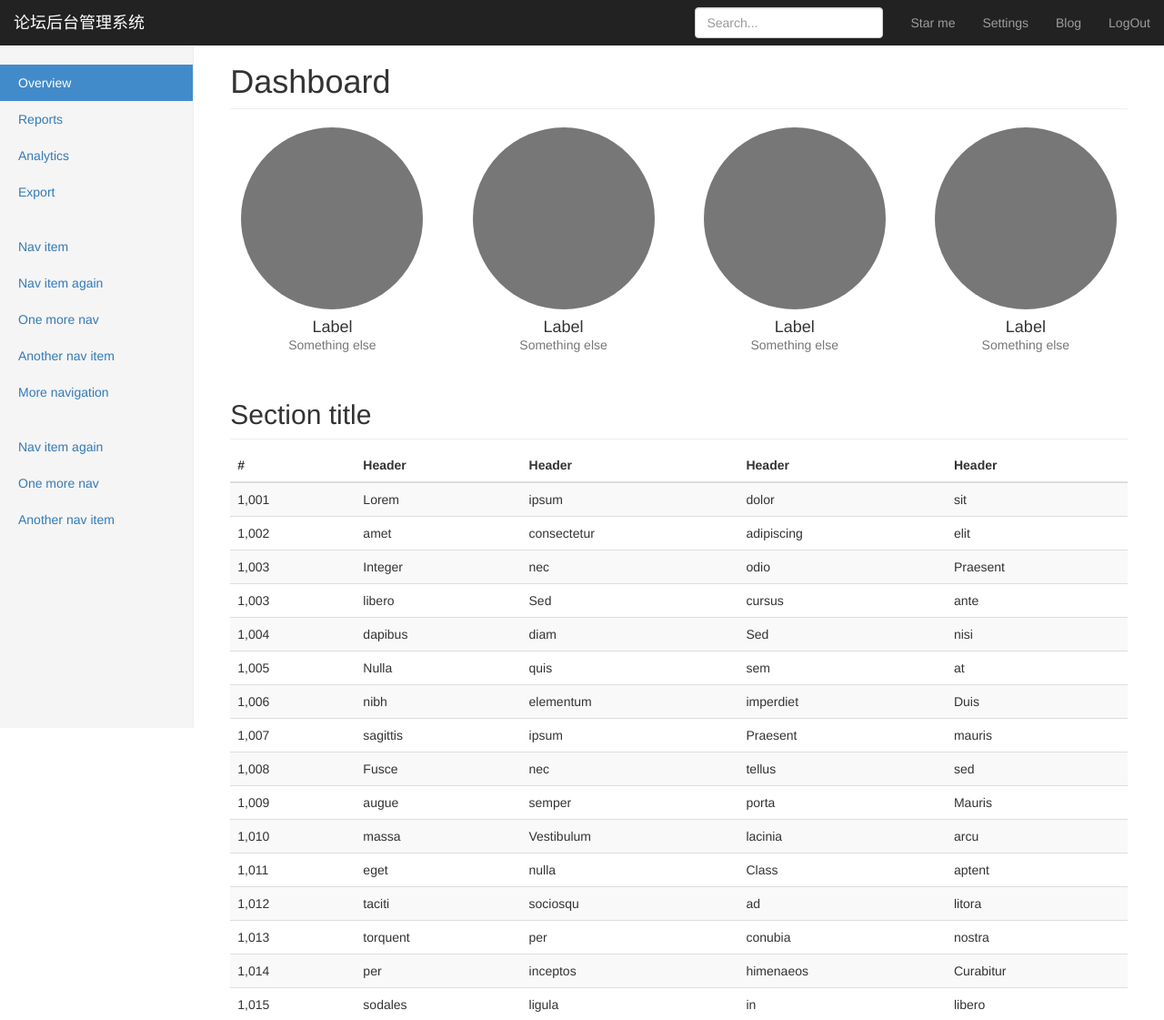
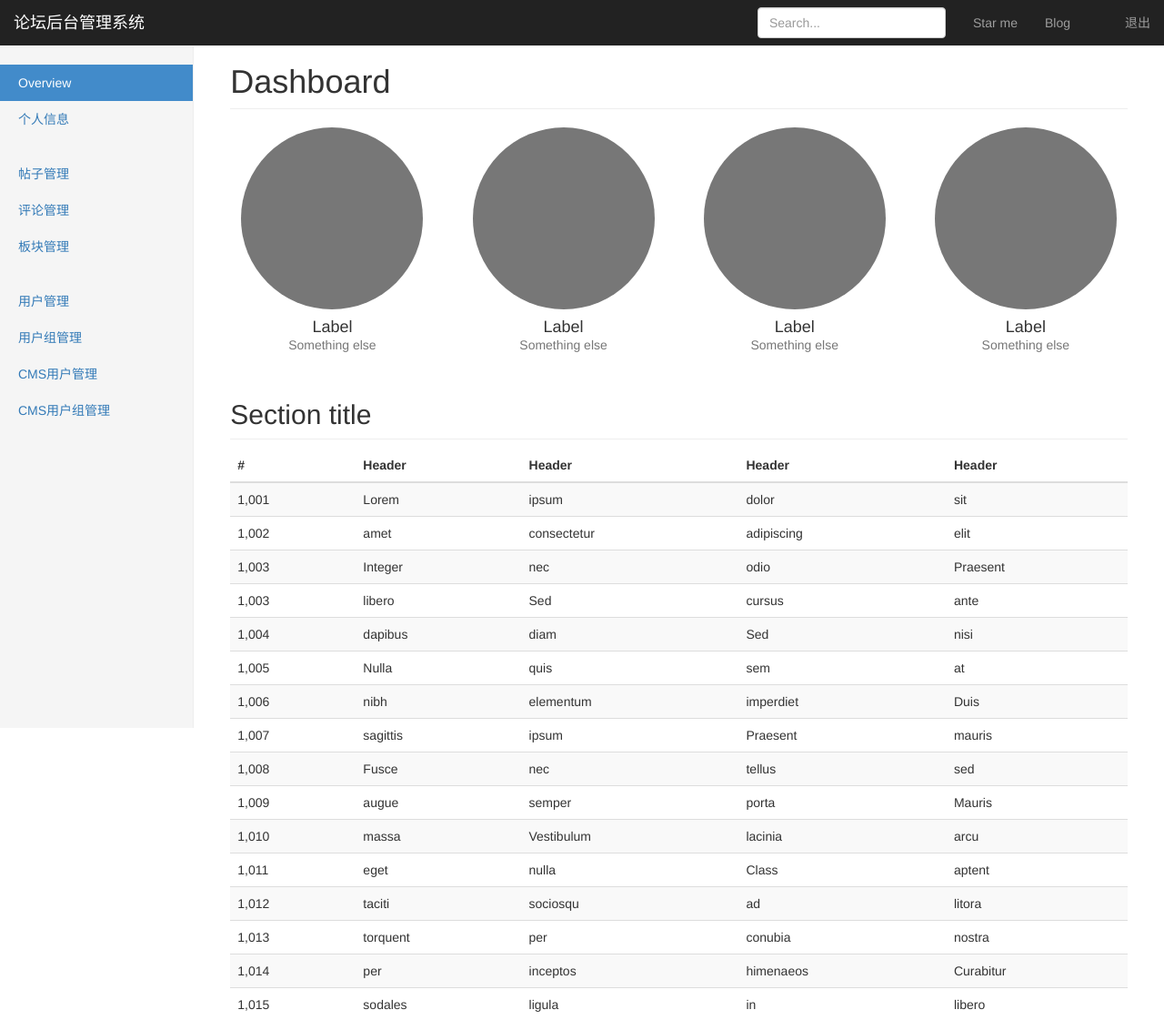
Before and after one commit to hnynes/ITforums, a Flask app: template app/templates/cms/cms_index.html in a window 1280 px wide. Shown: the top 1121 px of the page at 91% size. Run offline with Flask 2, Linux system fonts and the light colour scheme; the template is opened without the code that fills it, so the values that code supplies are empty; some libraries are stand-ins or nearby versions.

Commit message:
改善宏 以及完善了后台页面

```diff
--- a/app/templates/cms/cms_index.html
+++ b/app/templates/cms/cms_index.html
@@ -1,6 +1,6 @@
 <!DOCTYPE html>
 {% from "common/macro.html" import findstatic %}
-<!-- saved from url=(0043)https://v3.bootcss.com/examples/dashboard/# -->
+<!-- saved from url=(0043)https://www.liugaoyang.xin# -->
 <html lang="zh-CN" data-blockbyte-bs-uid="90250">
 
 <head>
@@ -56,10 +56,11 @@
       </div>
       <div id="navbar" class="navbar-collapse collapse">
         <ul class="nav navbar-nav navbar-right">
+
           <li><a href="https://github.com/superliuliuliu/ITforums.git">Star me</a></li>
-          <li><a href="https://github.com/superliuliuliu/ITforums.git">Settings</a></li>
           <li><a href="https://www.liugaoyang.xin">Blog</a></li>
-          <li><a href="https://github.com/superliuliuliu/ITforums.git">LogOut</a></li>
+          <li><a href="https://github.com/superliuliuliu/ITforums.git">{{ g.cms_user.username }}</a></li>
+          <li><a href="{{ url_for('cms.logout') }}">退出</a></li>
         </ul>
         <form class="navbar-form navbar-right">
           <input type="text" class="form-control" placeholder="Search...">
@@ -72,22 +73,19 @@
     <div class="row">
       <div class="col-sm-3 col-md-2 sidebar">
         <ul class="nav nav-sidebar">
-          <li class="active"><a href="https://v3.bootcss.com/examples/dashboard/#">Overview <span class="sr-only">(current)</span></a></li>
-          <li><a href="https://v3.bootcss.com/examples/dashboard/#">Reports</a></li>
-          <li><a href="https://v3.bootcss.com/examples/dashboard/#">Analytics</a></li>
-          <li><a href="https://v3.bootcss.com/examples/dashboard/#">Export</a></li>
+          <li class="active"><a href="https://www.liugaoyang.xin#">Overview <span class="sr-only">(current)</span></a></li>
+          <li><a href="https://www.liugaoyang.xin">个人信息</a></li>
         </ul>
         <ul class="nav nav-sidebar">
-          <li><a href="https://v3.bootcss.com/examples/dashboard/">Nav item</a></li>
-          <li><a href="https://v3.bootcss.com/examples/dashboard/">Nav item again</a></li>
-          <li><a href="https://v3.bootcss.com/examples/dashboard/">One more nav</a></li>
-          <li><a href="https://v3.bootcss.com/examples/dashboard/">Another nav item</a></li>
-          <li><a href="https://v3.bootcss.com/examples/dashboard/">More navigation</a></li>
+          <li><a href="https://www.liugaoyang.xin">帖子管理</a></li>
+          <li><a href="https://www.liugaoyang.xin">评论管理</a></li>
+          <li><a href="https://www.liugaoyang.xin">板块管理</a></li>
         </ul>
         <ul class="nav nav-sidebar">
-          <li><a href="https://v3.bootcss.com/examples/dashboard/">Nav item again</a></li>
-          <li><a href="https://v3.bootcss.com/examples/dashboard/">One more nav</a></li>
-          <li><a href="https://v3.bootcss.com/examples/dashboard/">Another nav item</a></li>
+          <li><a href="https://www.liugaoyang.xin">用户管理</a></li>
+          <li><a href="https://www.liugaoyang.xin">用户组管理</a></li>
+          <li><a href="https://www.liugaoyang.xin">CMS用户管理</a></li>
+          <li><a href="https://www.liugaoyang.xin">CMS用户组管理</a></li>
         </ul>
       </div>
       <div class="col-sm-9 col-sm-offset-3 col-md-10 col-md-offset-2 main">
--- a/app/templates/cms/cms_login.html
+++ b/app/templates/cms/cms_login.html
@@ -1,4 +1,4 @@
-
+{% from "common/macro.html" import findstatic %}
 <!DOCTYPE html>
 <html lang="zh-CN">
   <head>
--- a/app/templates/common/macro.html
+++ b/app/templates/common/macro.html
@@ -1,3 +1,3 @@
-{% macro findstatic(filename) %}
+{% macro findstatic(filename) -%}
 {{ url_for('static', filename=filename) }}
-{% endmacro %}
+{%- endmacro %}
```
